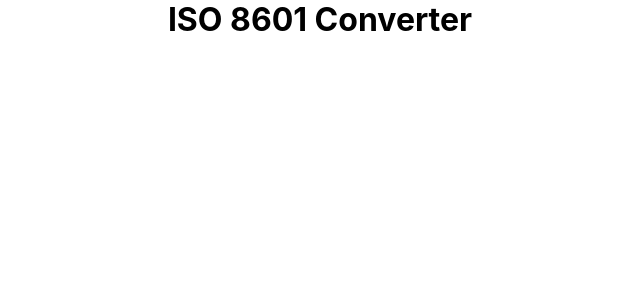
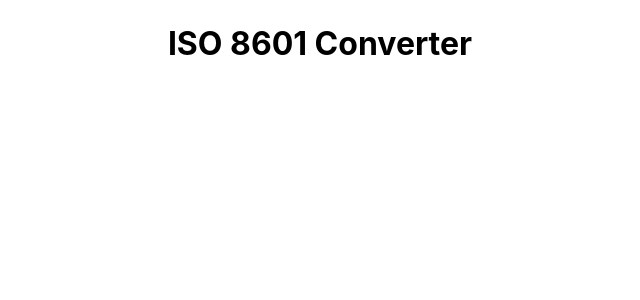
Before and after one commit to tylrs/iso-8601-converter, a React (Create React App) app: page / in a window 1280 px wide. Shown: the top 300 px of the page, without its empty margins (320-960 px from the left). Built offline with nearby package versions, Linux system fonts and the light colour scheme.

Commit message:
Add top margin to header

```diff
--- a/src/App.css
+++ b/src/App.css
@@ -1,5 +1,6 @@
 .header {
     height: 10vh;
+    margin: 1.5rem;
     text-align: center;
 }
 
```
